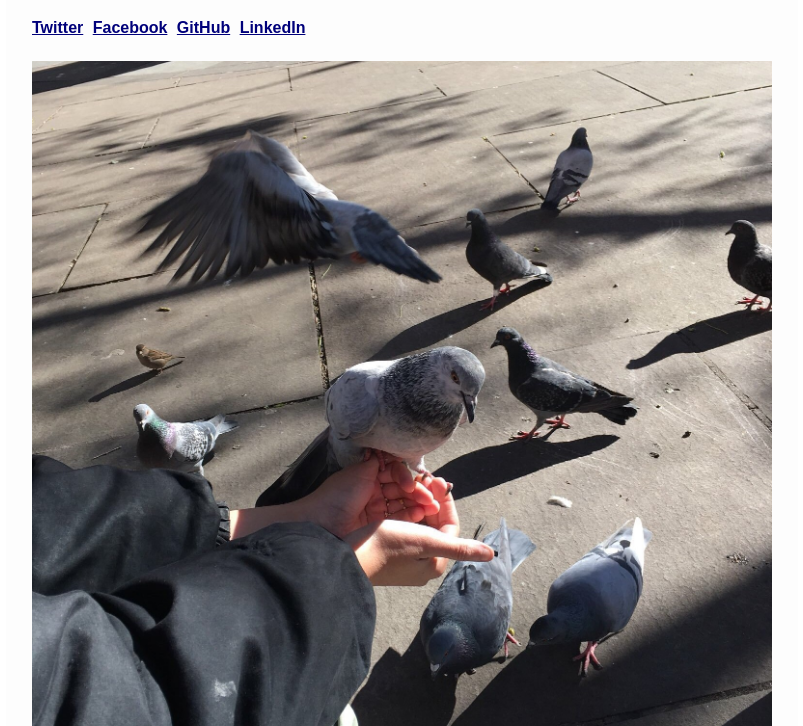
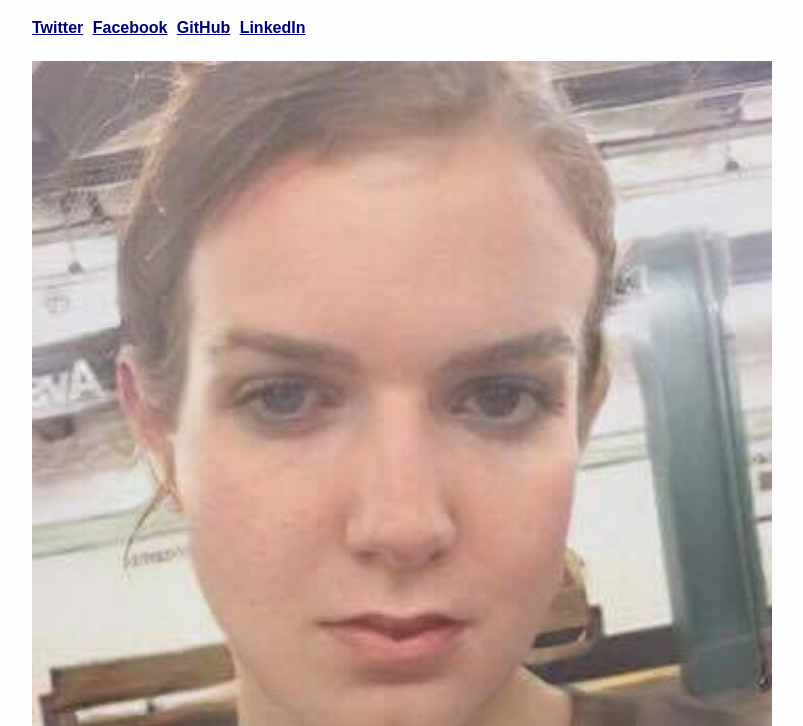
Before and after one commit to ptsteadman/personal-website, a plain HTML site: page index.html in a window 1280 px wide. Shown: the part 74-800 px from the top of the page, without its empty margins (238-1041 px from the left). Drawn offline with Linux system fonts and the light colour scheme.

Commit message:
update image

```diff
--- a/index.html
+++ b/index.html
@@ -19,7 +19,7 @@
     <li><a target='_blank' href='http://github.com/ptsteadman'>GitHub</a></li>
     <li><a target='_blank' href='https://www.linkedin.com/in/ptsteadman'>LinkedIn</a></li>
   </ul>
-  <img src="images/pigeon.jpg">
+  <img src="images/pts_femme.jpg">
   <br>
   <br>
   <p>
```
Also changed, not shown: images/pts_femme.jpg (added).
